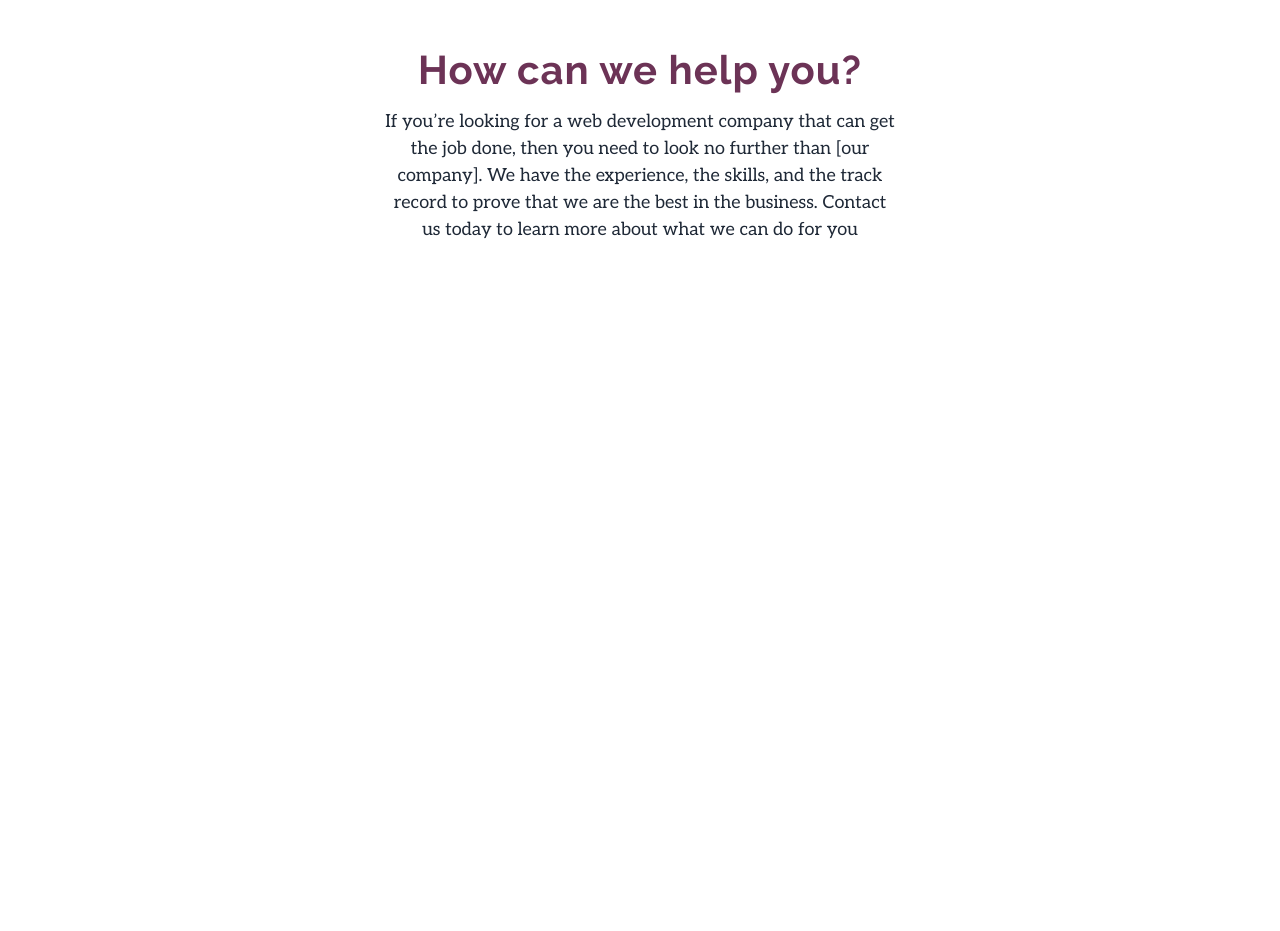
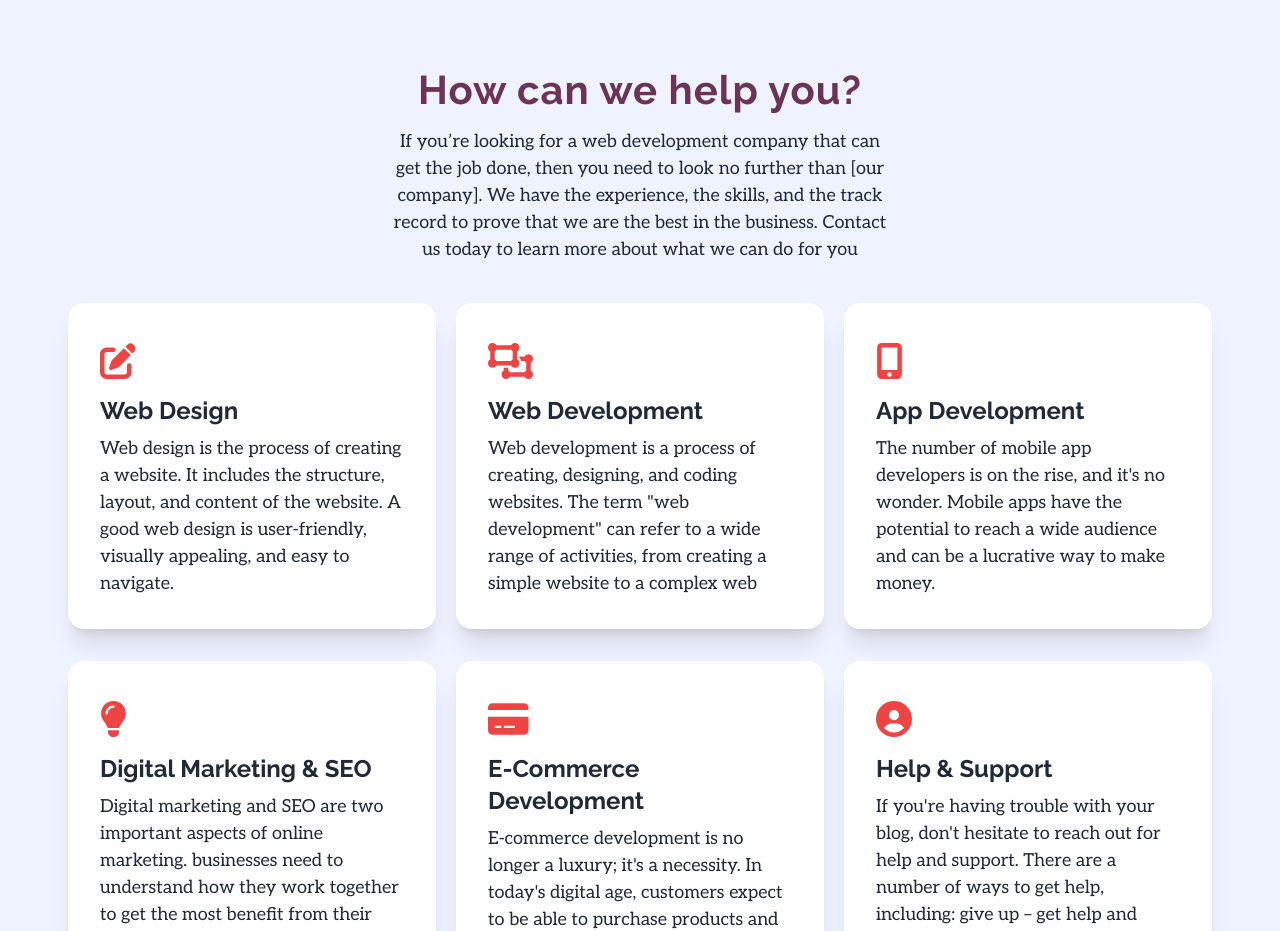
Before and after one commit to ashrafurrahman22/introit-website, a React (Create React App) app: page / in a window 1280 px wide. Shown: the top 931 px of the page. Before the commit the page ends 800 px from the top, so only its background shows below. Built offline with nearby package versions, Linux system fonts and the light colour scheme.

Commit message:
card-updated

```diff
--- a/src/App.js
+++ b/src/App.js
@@ -1,10 +1,11 @@
 import './App.css';
 import Help from './Pages/Home/Help';
+import Home from './Pages/Home/Home';
 
 function App() {
   return (
     <div>
-        <Help></Help>
+      <Home></Home>
     </div>
   );
 }
--- a/src/Pages/Home/Card.js
+++ b/src/Pages/Home/Card.js
@@ -1,11 +1,97 @@
-import React from 'react';
+import { faCreditCard, faLightbulb, faMobileScreenButton, faObjectUngroup, faPenToSquare, faUserCircle } from "@fortawesome/free-solid-svg-icons";
+import { FontAwesomeIcon } from "@fortawesome/react-fontawesome";
+import React from "react";
+import '../Styles/Card.css'
 
 const Card = () => {
-    return (
-        <div className='card'>
+  return (
+    <div className="max-w-7xl mx-auto px-12">
 
+       <div className="flex gap-5">
+
+            {/* first card */}
+      <div id="card" class="card w-96 bg-base-100 shadow-xl">
+        <div class="card-body">
+            <div>
+            <FontAwesomeIcon className="text-4xl py-2 text-red-500 card-title" icon={faPenToSquare}></FontAwesomeIcon>
+            </div>
+          <h2 style={{fontFamily:"raleway"}} class="card-title text-2xl">Web Design</h2>
+          <p style={{fontFamily:"aleo", fontSize:"18px"}}>Web design is the process of creating a website. It includes the structure, layout, and content of the website. A good web design is user-friendly, visually appealing, and easy to navigate.</p>
         </div>
-    );
+      </div>
+
+        {/* second card */}
+      <div id="card" class="card w-96 bg-base-100 shadow-xl">
+        <div class="card-body">
+            <div>
+            <FontAwesomeIcon className="text-4xl py-2 text-red-500 card-title" icon={faObjectUngroup}></FontAwesomeIcon>
+            </div>
+          <h2 style={{fontFamily:"raleway"}} class="card-title text-2xl">Web Development</h2>
+          <p style={{fontFamily:"aleo", fontSize:"18px"}}>Web development is a process of creating, designing, and coding websites. The term "web development" can refer to a wide range of activities, from creating a simple website to a complex web</p>
+        </div>
+      </div>
+
+        {/* third card */}
+      <div id="card" class="card w-96 bg-base-100 shadow-xl">
+        <div class="card-body">
+            <div>
+            <FontAwesomeIcon className="text-4xl py-2 text-red-500 card-title" icon={faMobileScreenButton}></FontAwesomeIcon>
+            </div>
+          <h2 style={{fontFamily:"raleway"}} class="card-title text-2xl">App Development</h2>
+          <p style={{fontFamily:"aleo", fontSize:"18px"}}>The number of mobile app developers is on the rise, and it's no wonder. Mobile apps have the potential to reach a wide audience and can be a lucrative way to make money.</p>
+        </div>
+      </div>
+
+       </div>
+
+
+    {/* second one */}
+
+
+       <div className="flex gap-5 my-8">
+
+            {/* first card */}
+      <div id="card" class="card w-96 bg-base-100 shadow-xl">
+        <div class="card-body">
+            <div>
+            <FontAwesomeIcon className="text-4xl py-2 text-red-500 card-title" icon={faLightbulb}></FontAwesomeIcon>
+            </div>
+          <h2 style={{fontFamily:"raleway"}} class="card-title text-2xl">Digital Marketing & SEO</h2>
+          <p style={{fontFamily:"aleo", fontSize:"18px"}}>Digital marketing and SEO are two important aspects of online marketing. businesses need to understand how they work together to get the most benefit from their online presence.</p>
+        </div>
+      </div>
+
+        {/* second card */}
+      <div id="card" class="card w-96 bg-base-100 shadow-xl">
+        <div class="card-body">
+            <div>
+            <FontAwesomeIcon className="text-4xl py-2 text-red-500 card-title" icon={faCreditCard}></FontAwesomeIcon>
+            </div>
+          <h2 style={{fontFamily:"raleway"}} class="card-title text-2xl">E-Commerce Development</h2>
+          <p style={{fontFamily:"aleo", fontSize:"18px"}}>E-commerce development is no longer a luxury; it's a necessity. In today's digital age, customers expect to be able to purchase products and services online. If your business doesn't have an e-commerce.</p>
+        </div>
+      </div>
+
+        {/* third card */}
+      <div id="card" class="card w-96 bg-base-100 shadow-xl">
+        <div class="card-body">
+            <div>
+            <FontAwesomeIcon className="text-4xl py-2 text-red-500 card-title" icon={faUserCircle}></FontAwesomeIcon>
+            </div>
+          <h2 style={{fontFamily:"raleway"}} class="card-title text-2xl">Help & Support</h2>
+          <p style={{fontFamily:"aleo", fontSize:"18px"}}>If you're having trouble with your blog, don't hesitate to reach out for help and support. There are a number of ways to get help, including: give up – get help and support today!</p>
+        </div>
+      </div>
+
+       </div>
+
+
+
+
+
+
+    </div>
+  );
 };
 
 export default Card;
--- a/src/Pages/Home/Home.js
+++ b/src/Pages/Home/Home.js
@@ -1,10 +1,14 @@
 import React from 'react';
+import Card from './Card';
 import Help from './Help';
 
 const Home = () => {
     return (
         <div>
+            <div style={{backgroundColor:'#eff2ff'}} className="p-5">
             <Help></Help>
+            <Card></Card>
+            </div>
         </div>
     );
 };
--- /dev/null
+++ b/src/Pages/Home/Portfolio.js
@@ -0,0 +1,11 @@
+import React from 'react';
+
+const Portfolio = () => {
+    return (
+        <div>
+
+        </div>
+    );
+};
+
+export default Portfolio;
--- /dev/null
+++ b/src/Pages/Styles/Card.css
@@ -0,0 +1,3 @@
+#card:hover {
+    background-color: #D7e5e9;
+}
```
Also changed, not shown: 1 other file (tests, documents, lock files or other folders).
